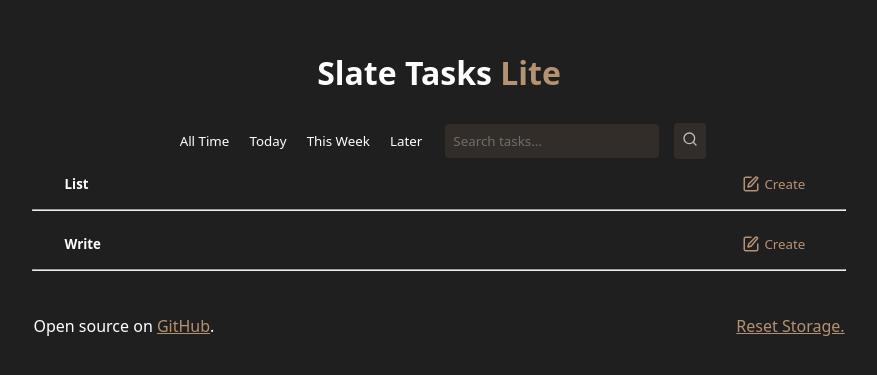
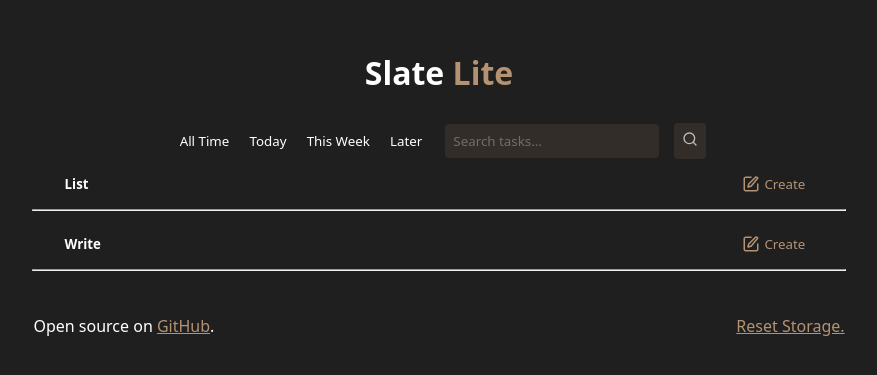
Before and after one commit to FencingLefty3/SlateLite, a plain HTML site: page index.html in a window 1280 px wide. Shown: the part 225-600 px from the top of the page, without its empty margins (201-1078 px from the left). Drawn offline with Linux system fonts and the light colour scheme.

Commit message:
Fix header text by removing 'Tasks'

```diff
--- a/index.html
+++ b/index.html
@@ -9,7 +9,7 @@
     <link rel="icon" type="image/x-icon" href="assets/favicon.png">
 </head>
 <body>
-    <h1>Slate Tasks <span style="color: var(--accent-color3);">Lite</span></h1>
+    <h1>Slate <span style="color: var(--accent-color3);">Lite</span></h1>
 
     <div class="row-section">
         <nav class="filters">
```
